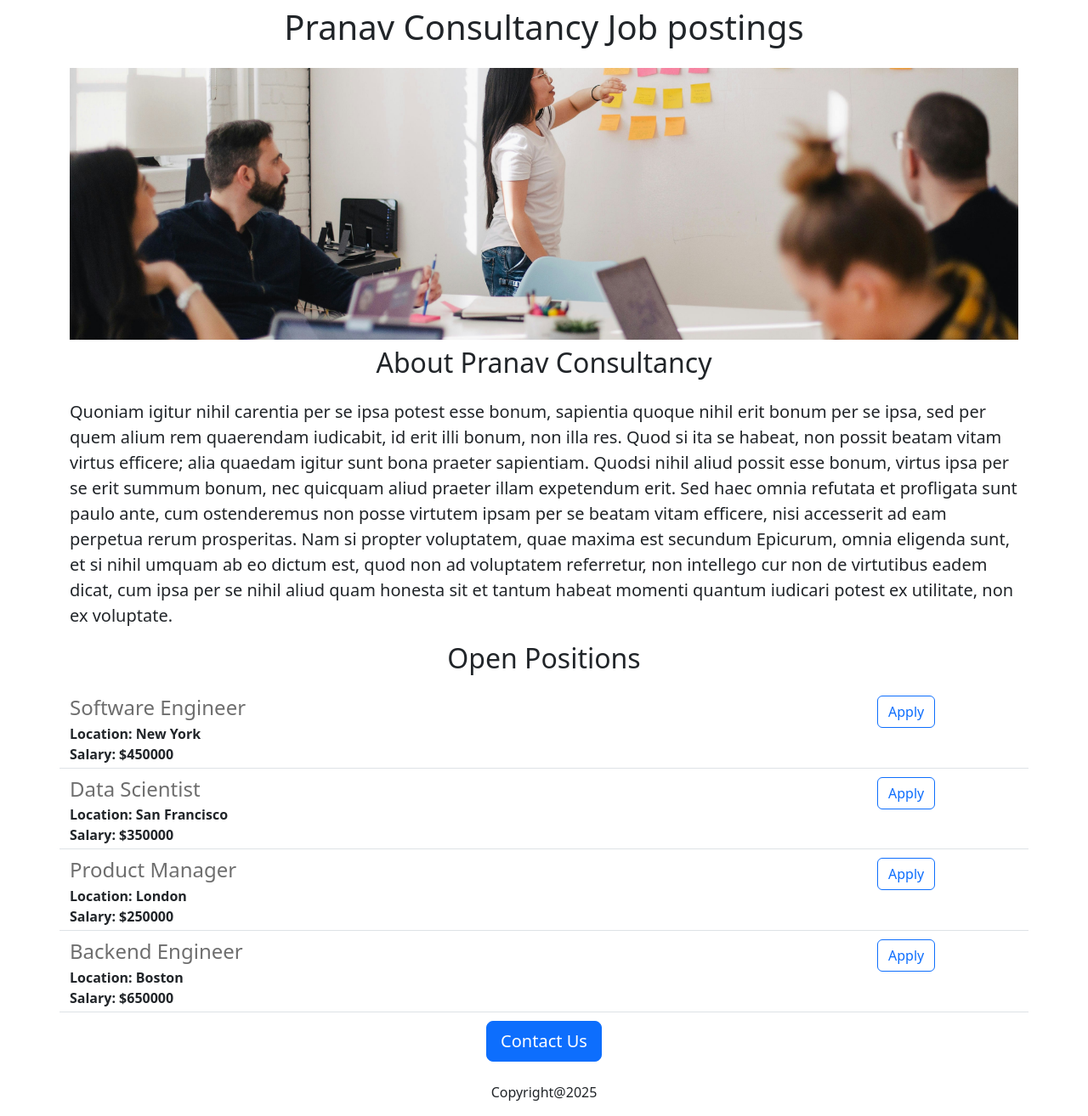
After one commit to pranavpratheekmalleboyina/job-postings-website, a Flask app: page / in a window 1280 px wide. The commit adds this page. Shown: the whole page at 85% size. Run offline with Flask 3, Linux system fonts and the light colour scheme.

Commit message:
rendered job descriptions from within the app.py

```diff
--- a/app.py
+++ b/app.py
@@ -1,9 +1,16 @@
 from flask import Flask,render_template
 app = Flask(__name__)
 
+JOBS = [
+    {'id': 1, 'title': 'Software Engineer', 'company': 'XYZ Corp.', 'location': 'New York','salary':'$450000'},
+    {'id': 2, 'title': 'Data Scientist', 'company': 'ABC Inc.', 'location': 'San Francisco','salary':'$350000'},
+    {'id': 3, 'title': 'Product Manager', 'company': 'PQR LTD.', 'location': 'London','salary':'$250000'},
+    {'id': 4, 'title': 'Backend Engineer', 'company': 'Facebook', 'location': 'Boston','salary':'$650000'}
+]
+
 @app.route('/')
 def hello_world():
-    return render_template('hello_world.html')
+    return render_template('home.html',jobs=JOBS,company_name='Pranav Consultancy')
 
 if __name__ == '__main__':
     app.run(debug=True)
--- a/templates/home.html
+++ b/templates/home.html
@@ -3,7 +3,7 @@
   <head>
     <meta charset="utf-8" />
     <meta http-equiv="X-UA-Compatible" content="IE=edge" />
-    <title>Job postings website</title>
+    <title>{{company_name}} website</title>
     <meta name="description" content="" />
     <meta name="viewport" content="width=device-width, initial-scale=1" />
     <link rel="stylesheet" href="../css/style.css" />
@@ -18,9 +18,9 @@
   </head>
   <body>
     <div class="container">
-      <h1 class="text-center mt-2 mb-4">Pranav Job postings</h1>
+      <h1 class="text-center mt-2 mb-4">{{company_name}} Job postings</h1>
       <img class="img-fluid" src="../images/team.jpg" id="banner" />
-      <h2 class="text-center mt-2 mb-4">About our company</h2>
+      <h2 class="text-center mt-2 mb-4">About {{company_name}}</h2>
       <p class="lead">
         Quoniam igitur nihil carentia per se ipsa potest esse bonum, sapientia
         quoque nihil erit bonum per se ipsa, sed per quem alium rem quaerendam
@@ -38,9 +38,13 @@
         utilitate, non ex voluptate.
       </p>
       <h2 class="text-center mt-2 mb-4">Open Positions</h2>
-      <p class="lead">Display Openings here</p>
+      <div>{% for job in jobs%}
+           {% include 'jobitems.html'%}
+           {%endfor%}
+      </div>
       <div class="text-center">
-        <button class="btn btn-primary btn-lg">Apply Here</button>
+        <button class="btn btn-primary btn-lg">Contact Us</button>
+        <p class="mt-4">Copyright@2025</p>
       </div>
     </div>
     <script src="" async defer></script>
--- /dev/null
+++ b/templates/jobitems.html
@@ -0,0 +1,16 @@
+<div class="border-bottom row" style="margin-bottom: 10px; padding-bottom: 4px">
+  <div class="col-10">
+    <h4 style="color: rgb(110, 110, 110); margin-bottom: 4px">
+      {{ job['title']}}
+    </h4>
+    <div>
+      <b>Location: {{job['location']}}</b>
+    </div>
+    <div>
+      <b>Salary: {{job['salary']}}</b>
+    </div>
+  </div>
+  <div class="col-2">
+  <button type="button" class="btn btn-outline-primary">Apply</button>
+  </div>
+</div>
```
